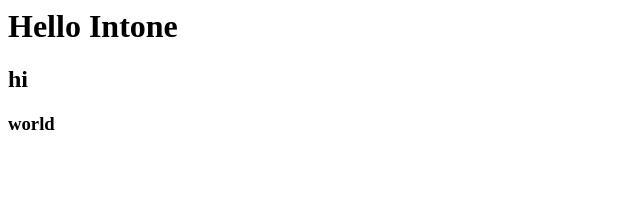
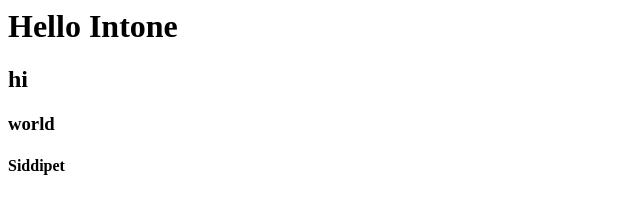
Before and after one commit to Anusha-Vupparapally/Git-project1, a plain HTML site: page Index.html in a window 1280 px wide. Shown: the full height of the page, 0-640 px from the left. Drawn offline with Linux system fonts and the light colour scheme.

Commit message:
add line

```diff
--- a/Index.html
+++ b/Index.html
@@ -1,3 +1,4 @@
 <h1>Hello Intone</h1>
 <h2>hi</h2>
 <h3>world</h3>
+<h4>Siddipet</h4>
```
